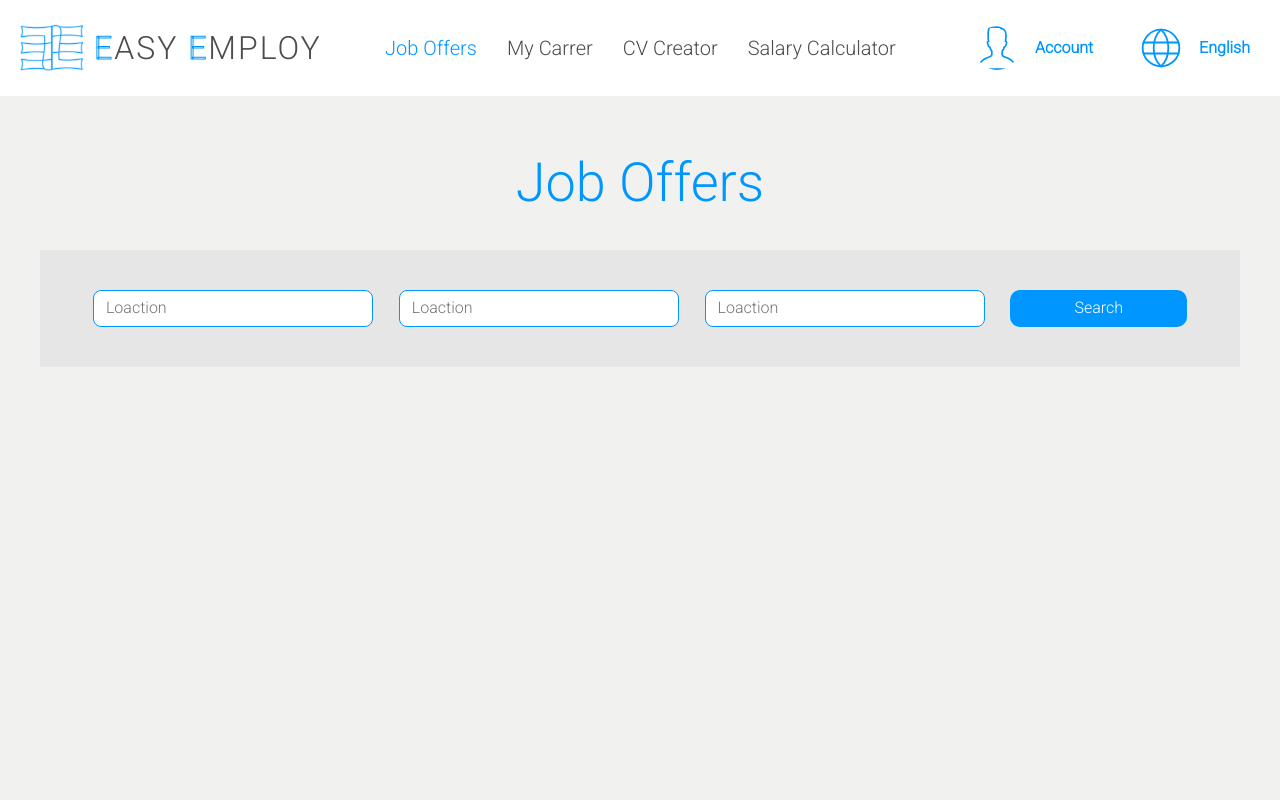
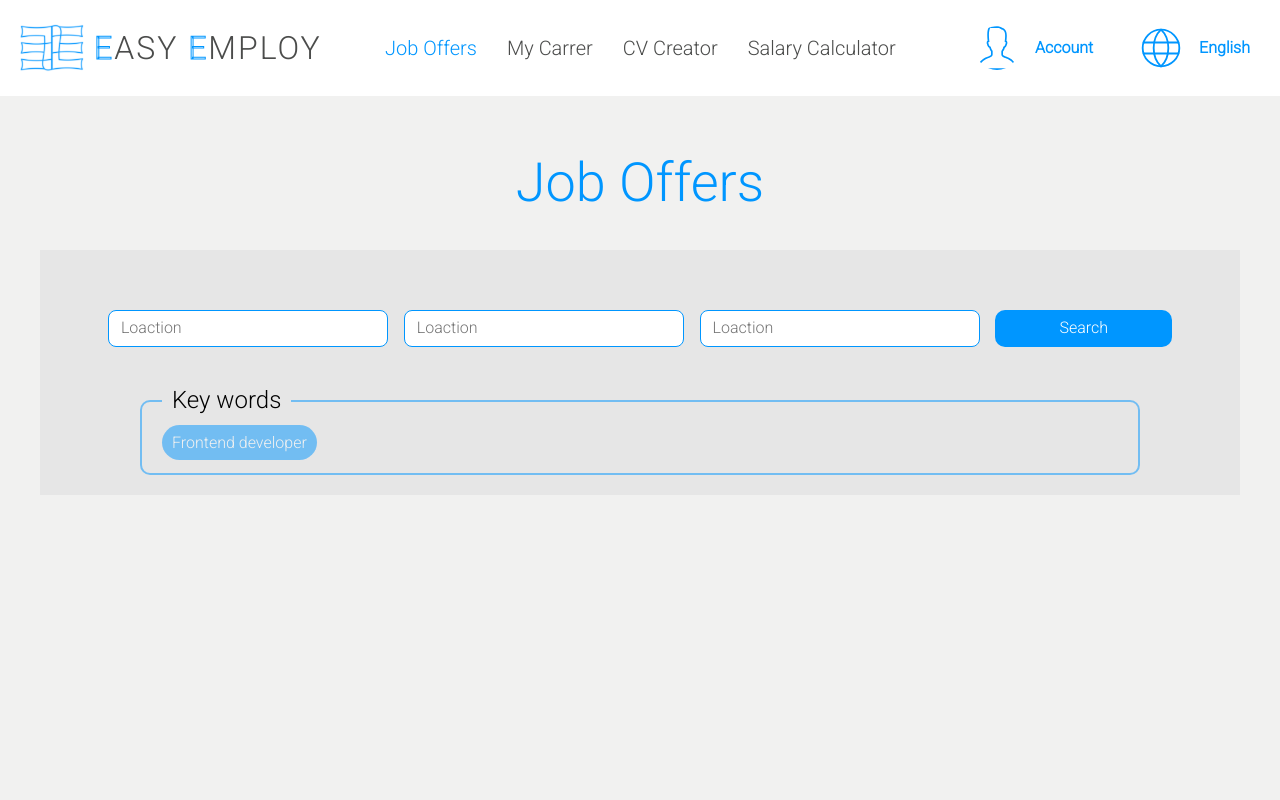
Before and after one commit to mizdebski77/Easy-Employ, a React (Create React App) app: page /Offers in a window 1280 px wide. Shown: the top 800 px of the page. Built offline with nearby package versions, Linux system fonts and the light colour scheme.

Commit message:
Key words styles added

```diff
--- a/src/features/JobOffers/jobOffers.tsx
+++ b/src/features/JobOffers/jobOffers.tsx
@@ -1,5 +1,5 @@
 import React from 'react';
-import { Form, FormWrapper, Input, SearchButton, Title, Wrapper } from './styledJobOffers';
+import { Form, FormWrapper, Input, KeyWord, KeyWordsWrapper, Legend, SearchButton, Title, Wrapper } from './styledJobOffers';
 
 const JobOffers = () => {
     return (
@@ -22,6 +22,11 @@ const JobOffers = () => {
 
                     <SearchButton>Search</SearchButton>
                 </Form>
+
+                <KeyWordsWrapper>
+                    <Legend>Key words</Legend>
+                    <KeyWord>Frontend developer</KeyWord>
+                </KeyWordsWrapper>
             </FormWrapper>
 
         </Wrapper>
--- a/src/features/JobOffers/styledJobOffers.ts
+++ b/src/features/JobOffers/styledJobOffers.ts
@@ -18,6 +18,7 @@ export const FormWrapper = styled.div`
     background: ${({ theme }) => theme.color.thirdColor};
     max-width: 1200px;
     margin: 0 auto;
+    padding: 20px;
 `;
 
 export const Form = styled.form`
@@ -38,9 +39,6 @@ export const Input = styled.input`
     }
 `;
 
-export const KeyWordsWrapper = styled.div`
-
-`;
 
 export const SearchButton = styled.button`
     padding: 8px 64px;
@@ -59,3 +57,25 @@ export const SearchButton = styled.button`
         background: ${({ theme }) => theme.color.fontMainActive};
     };
 `;
+
+
+
+export const KeyWordsWrapper = styled.fieldset`
+    padding: 20px;
+    max-width: 1000px;
+    margin: 0 auto;
+    border-radius: 10px;
+    border: 2px solid ${({ theme }) => theme.color.fontMainActive};
+`;
+
+export const Legend = styled.legend`
+    font-size: 24px;
+    padding: 0 10px;
+`;
+
+export const KeyWord = styled.span`
+    background: ${({ theme }) => theme.color.fontMainActive};
+    padding: 8px 10px;
+    border-radius: 20px;
+    color: ${({ theme }) => theme.color.mainColor};
+`;
```
